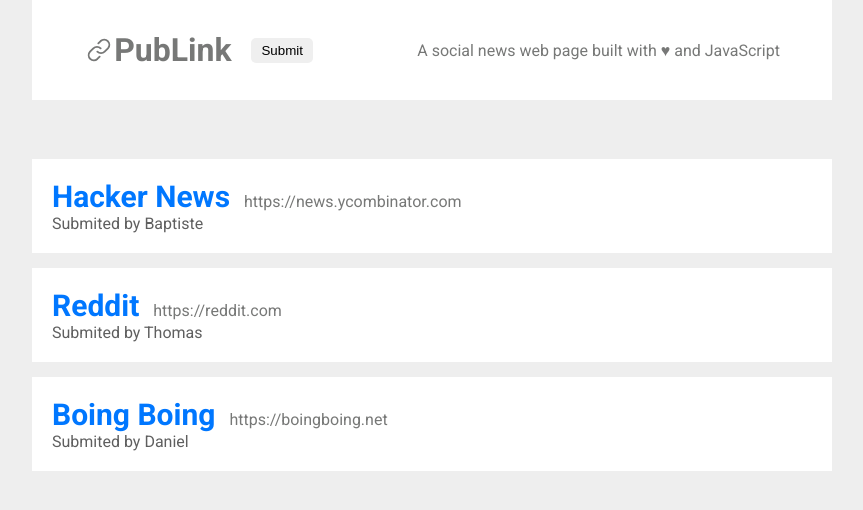
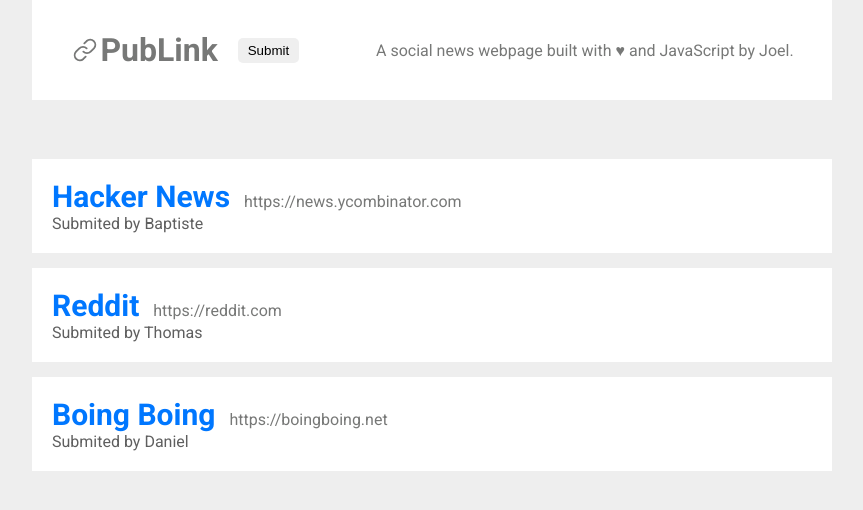
Before and after one commit to joellhss/a-social-news-program, a plain HTML site: page index.html in a window 1280 px wide. Shown: the whole page, without its empty margins (208-1071 px from the left). Drawn offline with Linux system fonts and the light colour scheme.

Commit message:
alteração no html

```diff
--- a/index.html
+++ b/index.html
@@ -19,7 +19,7 @@
             </a>
             <button id="submit">Submit</button>
         </div>
-        <p>A social news web page built with ♥ and JavaScript</p>
+        <p>A social news webpage built with ♥ and JavaScript by Joel.</p>
    </header>
 
    <main></main>
```
